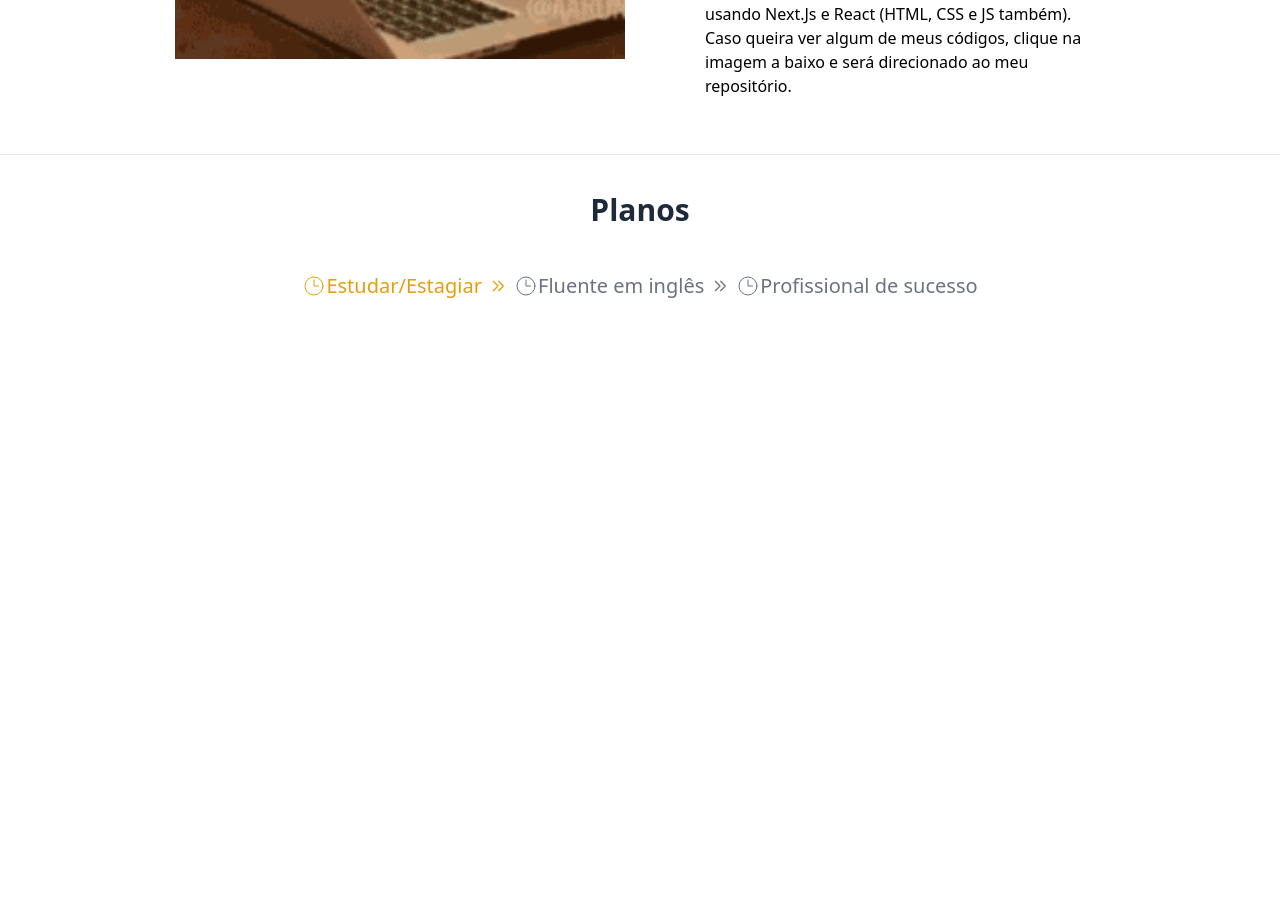
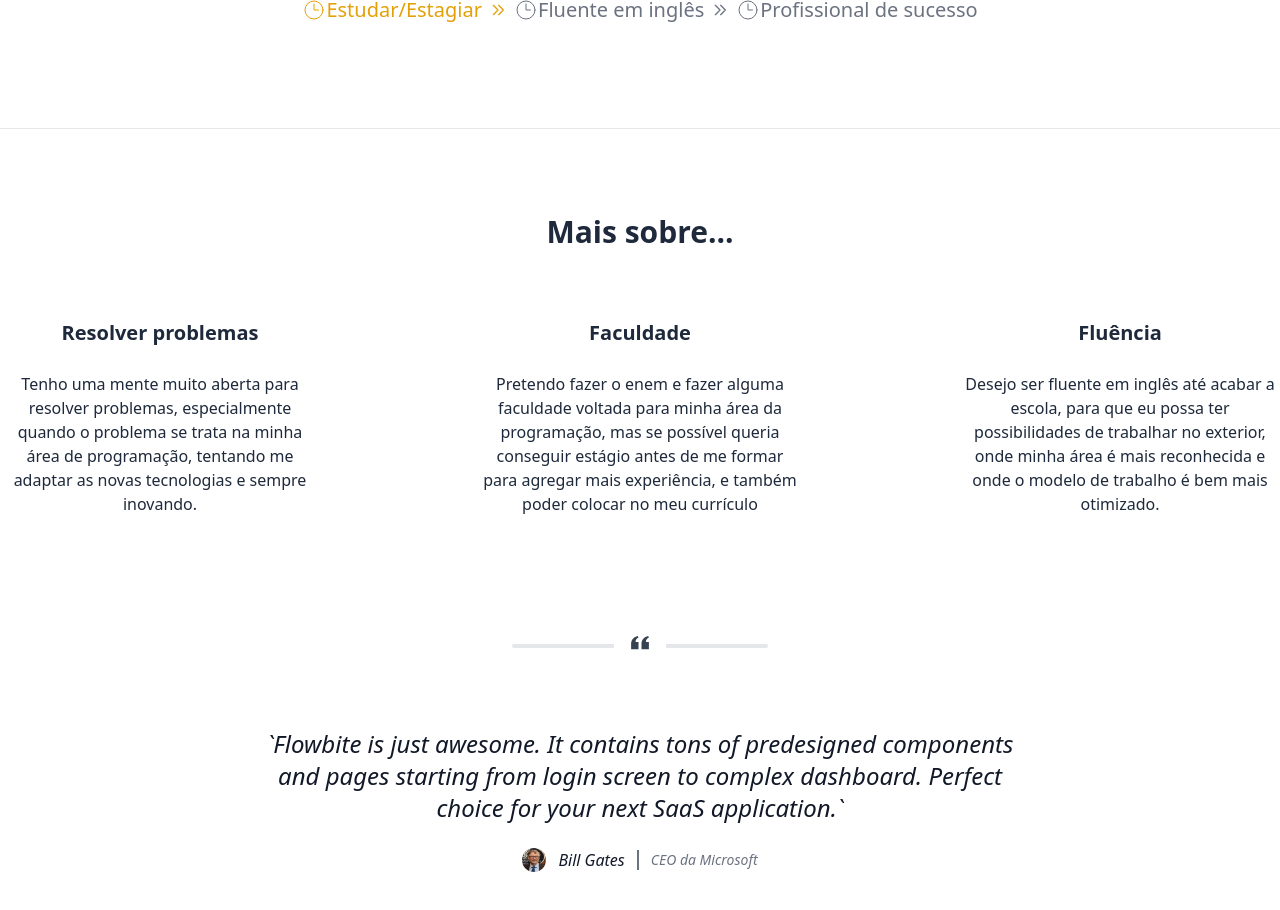
Before and after one commit to yRicardinBaum/portfoliov2, a Next.js app: page / in a window 1280 px wide. Shown: the part 1300-2210 px from the top of the page. Before the commit the page ends 1720 px from the top, so only its background shows below. Built offline with nearby package versions, Linux system fonts and the light colour scheme.

Commit message:
Fixing Bugs

```diff
--- a/src/pages/_document.tsx
+++ b/src/pages/_document.tsx
@@ -2,9 +2,9 @@ import { Html, Head, Main, NextScript } from 'next/document'
 
 export default function Document() {
   return (
-    <Html lang="en">
+    <Html lang="pt-br" className={"antialiased scroll-smooth"}>
       <Head />
-      <body className={"antialiased scroll-smooth hover:scroll-auto"}>
+      <body>
         <Main />
         <NextScript />
       </body>
--- a/src/pages/index.tsx
+++ b/src/pages/index.tsx
@@ -1,5 +1,4 @@
 import NavBarMenu from "../../components/Header";
-import { useState } from "react";
 import AlertManeiro from "../../components/Alert.jsx";
 import Stepper from "../../components/Stepper.jsx";
 import Image from "next/image";
@@ -8,8 +7,8 @@ export default function Home() {
 
     return (
     <>
-      <main>
-        <AlertManeiro/>
+          <main>
+              <AlertManeiro/>
 
         <header className={"md:p-5"}>
             <NavBarMenu/>
@@ -18,9 +17,9 @@ export default function Home() {
             <h1 className="text-center font-sans text-blue-600 mb-4 text-3xl font-extrabold leading-none tracking-tight text-gray-900 md:text-4xl lg:text-5xl ">Seja bem-vindo</h1>
             <p className="text-center mb-6 text-lg font-normal text-gray-600 lg:text-xl sm:px-16 xl:px-48 ">Este é o meu portifólio privado, aqui eu vou enviar minhas atividades, trabalhos e futuros projetos.</p>
 
-              <div className={"pt-[300px] md:pt[100px] md:pt-[400px]"}>
+              <div className={"pt-[100px]"}>
                   <div className={"mx-auto animate-bounce bg-white border border-[#e5e7eb] p-2 w-10 h-10 ring-1 ring-slate-200/20 shadow-lg rounded-full flex items-center justify-center"}>
-                      <a href="">
+                      <a href={"#sobre"} >
                       <svg className="w-6 h-6 text-blue-500 mx-auto" fill="none" strokeLinecap="round"
                            strokeLinejoin="round" strokeWidth="2" viewBox="0 0 24 24" stroke="currentColor">
                           <path d="M19 14l-7 7m0 0l-7-7m7 7V3"></path>
@@ -32,7 +31,7 @@ export default function Home() {
           <hr className="h-px my-8 bg-gray-200 border-0 dark:bg-gray-700"/>
 
 
-          <div className={"mx-auto md:mx-0 md:flex md:justify-items-start md:justify-center md:space-x-20"}>
+          <div id={"sobre"} className={"mx-auto md:mx-0 md:flex md:justify-items-start md:justify-center md:space-x-20"}>
               <Image alt={"cat gif"} src={"/images/cat-computer.gif"} className={"mx-auto md:mx-0 md:h-[450px] md:w-[450px] md:order-1"} width={196} height={220}/>
               <div className={"mx-auto text-center mt-3 md:text-left md:order-2"}>
                   <h1 className={"text-center font-bold text-[30px] text-slate-800"}>Sobre mim</h1>
@@ -43,18 +42,80 @@ export default function Home() {
             <br/>
           <hr className="h-px my-8 bg-gray-200 border-0 dark:bg-gray-700"/>
 
-
+              <br/>
                <h1 className={"text-center font-bold text-[30px] text-slate-800 mb-10"}>Planos</h1>
                     <Stepper/>
                 <br/>
                 <br/>
                 <br/>
-                <br/>
-                <br/>
+              <hr className="h-px my-8 bg-gray-200 border-0 dark:bg-gray-700"/>
+              <br/>
+              <br/>
+              <h1 className={"text-center font-bold text-[30px] text-slate-800 mb-10"}>Mais sobre...</h1>
+              <br/>
+              <div className={"space-y-4 mx-auto md:mx-0 md:space-y-0 md:flex md:flex-rows md:justify-center md:space-x-40"}>
+                  <div className={"text-center text-slate-800 order-1"}>
+                      <h1 className={"text-[20px] font-bold mb-6"}>Resolver problemas</h1>
+                      <p className={"max-w-[400px] mx-auto md:mx-0"}>Tenho uma mente muito aberta para resolver problemas, especialmente quando o problema se trata na minha área de programação, tentando me adaptar as novas tecnologias e sempre inovando.</p>
+                  </div>
+                  <div className={"text-center text-slate-800 order-2"}>
+                      <h1 className={"text-[20px] font-bold mb-6"}>Faculdade</h1>
+                      <p className={"max-w-[400px] mx-auto md:mx-0"}>Pretendo fazer o enem e fazer alguma faculdade voltada para minha área da programação, mas se possível queria conseguir estágio antes de me formar para agregar mais experiência, e também poder colocar no meu currículo</p>
+                  </div>
+                  <div className={"text-center text-slate-800 order-3"}>
+                      <h1 className={"text-[20px] font-bold mb-6"}>Fluência</h1>
+                      <p className={"max-w-[400px] mx-auto md:mx-0"}>Desejo ser fluente em inglês até acabar a escola, para que eu possa ter possibilidades de trabalhar no exterior, onde minha área é mais reconhecida e onde o modelo de trabalho é bem mais otimizado.</p>
+                  </div>
+              </div>
+              <br/>
+              <br/>
+              <br/>
+              <br/>
 
 
+              <div className="inline-flex items-center justify-center w-full">
+                  <hr className="w-64 h-1 my-8 bg-gray-200 border-0 rounded dark:bg-gray-700"/>
+                      <div className="absolute px-4 -translate-x-1/2 bg-white left-1/2 dark:bg-gray-900">
+                          <svg aria-hidden="true" className="w-5 h-5 text-gray-700 dark:text-gray-300"
+                               viewBox="0 0 24 27" fill="none" xmlns="http://www.w3.org/2000/svg">
+                              <path
+                                  d="M14.017 18L14.017 10.609C14.017 4.905 17.748 1.039 23 0L23.995 2.151C21.563 3.068 20 5.789 20 8H24V18H14.017ZM0 18V10.609C0 4.905 3.748 1.038 9 0L9.996 2.151C7.563 3.068 6 5.789 6 8H9.983L9.983 18L0 18Z"
+                                  fill="currentColor"/>
+                          </svg>
+                      </div>
+              </div>
+              <br/>
 
-      </main>
+              <br/>
+              <br/>
+              <figure className="max-w-screen-md mx-auto text-center">
+                  <blockquote>
+                      <p className="text-2xl italic font-medium text-gray-900 dark:text-white">`Flowbite is just
+                          awesome. It contains tons of predesigned components and pages starting from login screen to
+                          complex dashboard. Perfect choice for your next SaaS application.`</p>
+                  </blockquote>
+                  <figcaption className="flex items-center justify-center mt-6 space-x-3">
+                      <Image className="w-6 h-6 rounded-full"
+                           src="/images/billgates.jpg"
+                           alt="profile picture" width={100} height={100}/>
+                          <div className="flex items-center divide-x-2 divide-gray-500 dark:divide-gray-700">
+                              <cite className="pr-3 font-medium text-gray-900 dark:text-white">Bill Gates</cite>
+                              <cite className="pl-3 text-sm font-light text-gray-500 dark:text-gray-400">CEO da Microsoft</cite>
+                          </div>
+                  </figcaption>
+              </figure>
+              <br/>
+              <br/>
+              <br/>
+              <br/>
+              <br/>
+
+
+              <footer className="fixed bottom-0 left-0 z-20 w-full p-4 bg-white border-t border-gray-200 shadow md:flex md:items-center md:justify-between md:p-6 dark:bg-gray-800 dark:border-gray-600 text-center justify-center">
+                    <span className="text-sm text-gray-500 text-center mx-auto">© 2023 <a href="https://flowbite.com/" className="hover:underline">Ricardo™</a>. All Rights Reserved.</span>
+              </footer>
+
+          </main>
     </>
   )
 }
```
Also changed, not shown: public/images/billgates.jpg (added).
